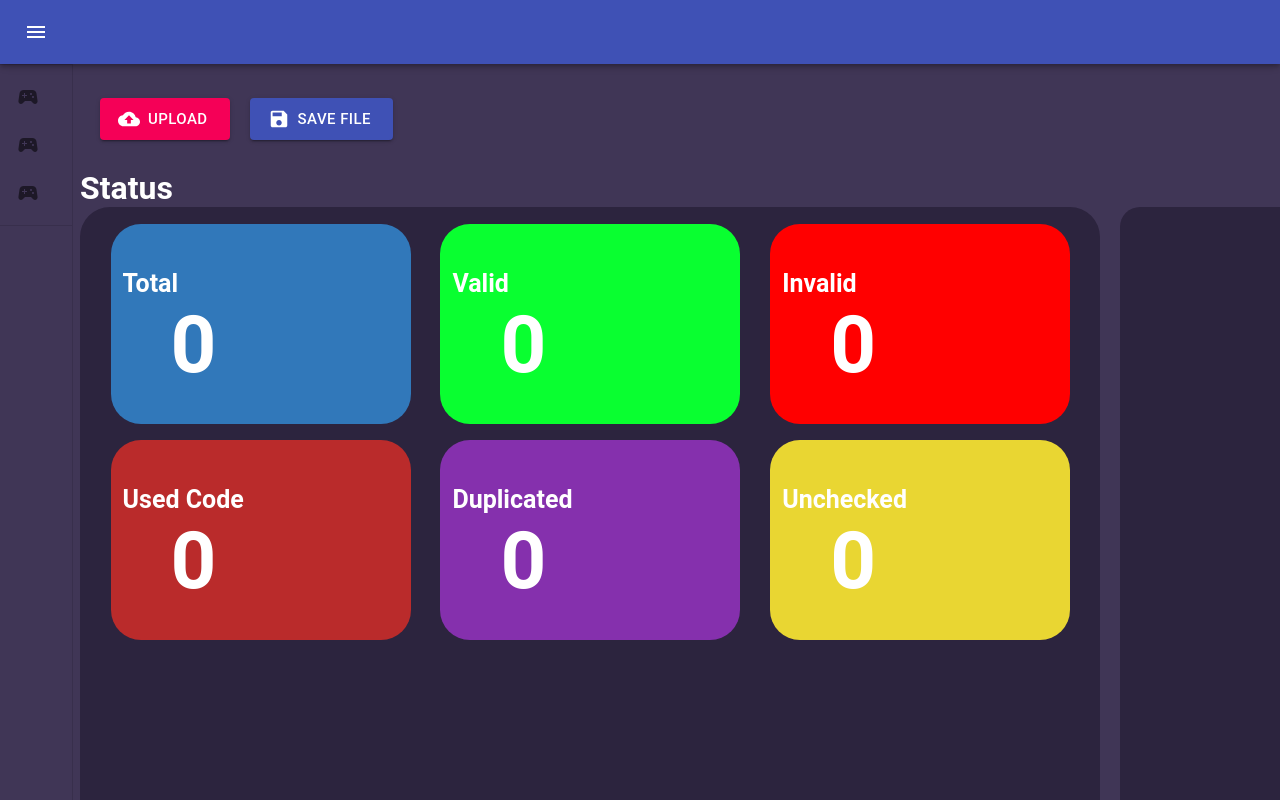
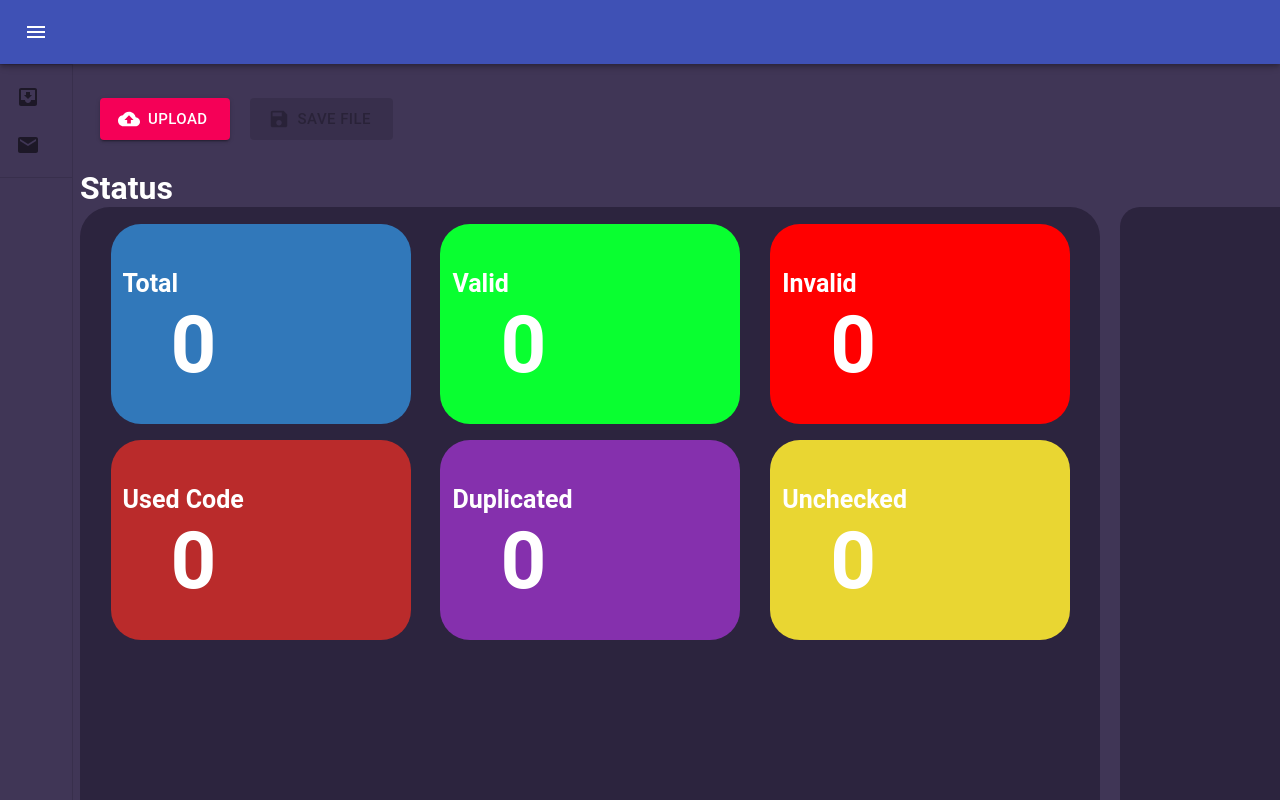
Before and after one commit to WellingtonDevBR/nextjs-xbox-code-checker, a Next.js app: page / in a window 1280 px wide. Shown: the top 800 px of the page. Built offline with nearby package versions, Linux system fonts and the light colour scheme.

Commit message:
update material-ui

```diff
--- a/src/components/FileLocate/index.tsx
+++ b/src/components/FileLocate/index.tsx
@@ -30,8 +30,6 @@ export default function FileLocate() {
     let counter = 0;
 
     async function handleInputChange(input: readXlsxFile) {
-
-        console.log(input)
 
         setInputFile(input.target.files[0].name)
 
@@ -88,10 +86,10 @@ export default function FileLocate() {
                                 Upload
                             </Button>
                         </label>
-                        <label htmlFor="contained-button-file">
-                            <Button startIcon={<SaveIcon />} variant="contained" color="primary" component="span" size="large" onClick={(e) => exportToCSV(tokens, inputFile + '_checkFile')}>
+                        <label >
+                            <Button disabled={keys.length > 0 ? false : true} startIcon={<SaveIcon />} variant="contained" color="primary" component="span" size="large" onClick={(e) => exportToCSV(tokens, inputFile + '_checkFile')}>
                                 Save File
-                        </Button>
+                                </Button>
                         </label>
                     </div>
                     <StatusBox tokens={tokens} tokenAmount={tokenAmount} keys={keys} validKeys={validKeys} redeemedKeys={redeemedKeys} invalidKeys={invalidKeys} />
--- a/src/components/Header/index.tsx
+++ b/src/components/Header/index.tsx
@@ -108,7 +108,6 @@ export function Header() {
 
     return (
         <div className={[classes.root && styles.headerContainer].join(' ')}>
-            {/* <CssBaseline /> */}
             <AppBar
                 position="fixed"
                 className={clsx(classes.appBar, {
@@ -149,9 +148,9 @@ export function Header() {
                 </div>
                 <Divider />
                 <List>
-                    {['XBOX', 'PLAYSTATION', 'ORIGIN'].map((text, index) => (
+                    {['Xbox', 'Playstation'].map((text, index) => (
                         <ListItem button key={text}>
-                            <ListItemIcon>{index % 2 === 0 ? <SportsEsportsRoundedIcon /> : <SportsEsportsRoundedIcon />}</ListItemIcon>
+                            <ListItemIcon>{index % 2 === 0 ? <InboxIcon /> : <MailIcon />}</ListItemIcon>
                             <ListItemText primary={text} />
                         </ListItem>
                     ))}
```
